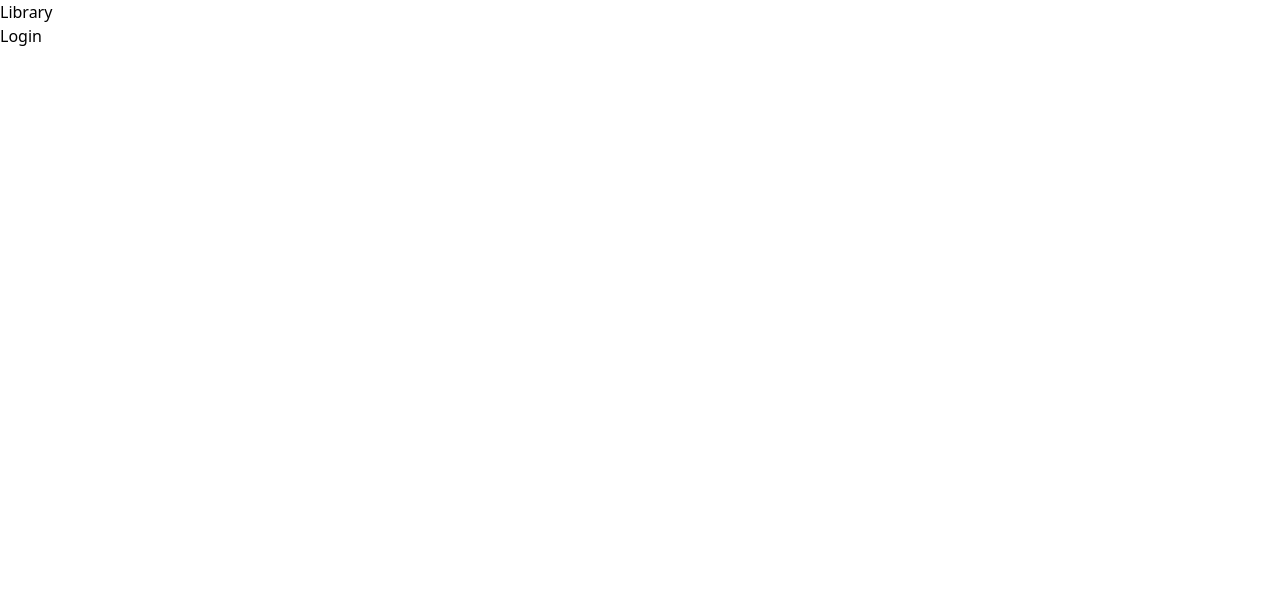
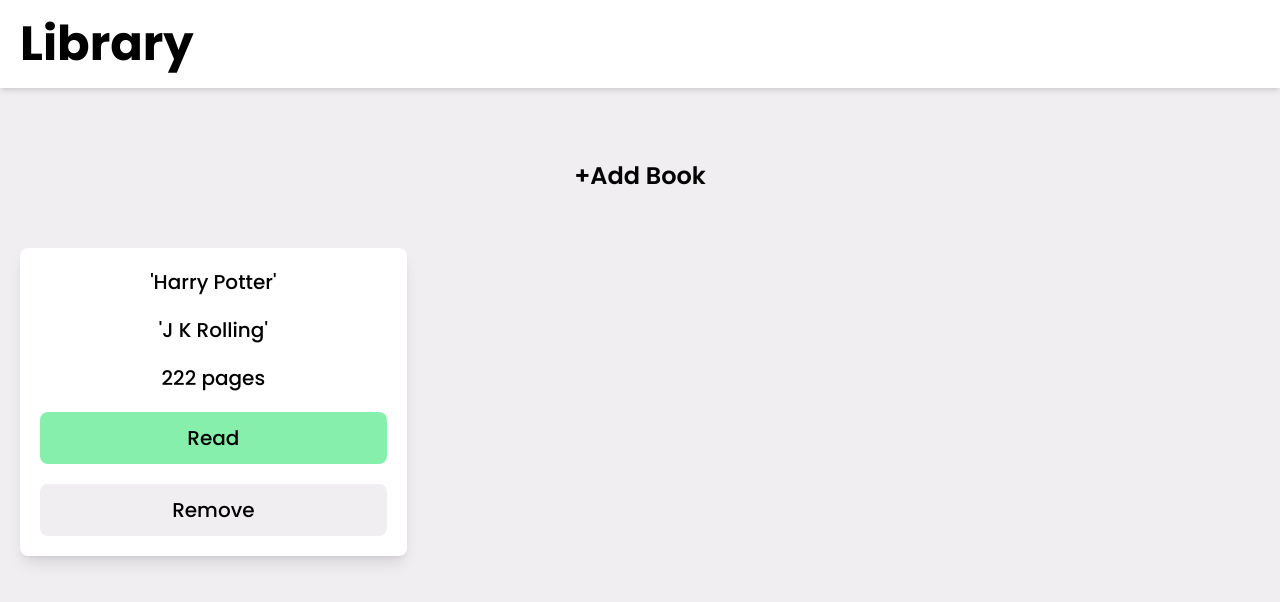
Before and after one commit to AdityaPatilxx/Library, a website: page index.html in a window 1280 px wide. Drawn offline with Linux system fonts and the light colour scheme.

Commit message:
feat: add UI and styling with Tailwind CSS

```diff
--- a/index.html
+++ b/index.html
@@ -6,10 +6,30 @@
     <title>Document</title>
     <link rel="stylesheet" href="src/output.css" />
   </head>
+
   <body>
-    <header>
-      <h1 class="logo">Library</h1>
-      <div class="buttons"><button>Login</button></div>
+    <header class="bg-white shadow-md">
+      <div class="container flex justify-between">
+        <h1 class="text-5xl font-bold">Library</h1>
+      </div>
     </header>
+    <main>
+      <div class="container">
+        <div class="flex justify-center items-center p-10 mb-1">
+          <button class="font-semibold text-2xl btn">+Add Book</button>
+        </div>
+        <div class="grid gap-10 grid-cols-1 sm:grid-cols-2 lg:grid-cols-3">
+          <div class="card">
+            <p>'Harry Potter'</p>
+            <p>'J K Rolling'</p>
+            <p>222 pages</p>
+            <div class="buttons">
+              <button class="btn btn-green">Read</button>
+              <button class="btn">Remove</button>
+            </div>
+          </div>
+        </div>
+      </div>
+    </main>
   </body>
 </html>
--- a/src/input.css
+++ b/src/input.css
@@ -1,3 +1,37 @@
+@import url("https://fonts.googleapis.com/css2?family=Poppins:ital,wght@0,100;0,200;0,300;0,400;0,500;0,600;0,700;0,800;0,900;1,100;1,200;1,300;1,400;1,500;1,600;1,700;1,800;1,900&display=swap");
+
 @tailwind base;
 @tailwind components;
 @tailwind utilities;
+
+:root {
+  --grey: #f0eef1;
+}
+
+body {
+  @apply font-poppins bg-grey;
+}
+
+.container {
+  @apply max-w-screen-xl mx-auto p-5;
+}
+
+.card {
+  @apply bg-white text-xl rounded-lg flex flex-col justify-between gap-5 p-5 shadow-lg font-medium text-center;
+}
+
+.buttons {
+  @apply flex flex-col gap-5;
+}
+
+.btn {
+  @apply px-4 py-3 bg-grey rounded-lg transition-all duration-150 ease-in-out hover:brightness-90;
+}
+
+.btn-green {
+  @apply bg-green-300;
+}
+
+.btn-red {
+  @apply bg-red-300;
+}
--- a/tailwind.config.js
+++ b/tailwind.config.js
@@ -2,7 +2,15 @@
 module.exports = {
   content: ["*.html"],
   theme: {
-    extend: {},
+    extend: {
+      colors:{
+        grey: 'var(--grey)'
+
+      },
+      fontFamily: {
+        'poppins': ['Poppins', 'sans-serif'],
+      },
+    },
   },
   plugins: [],
 }
```
Also changed, not shown: src/output.css.
